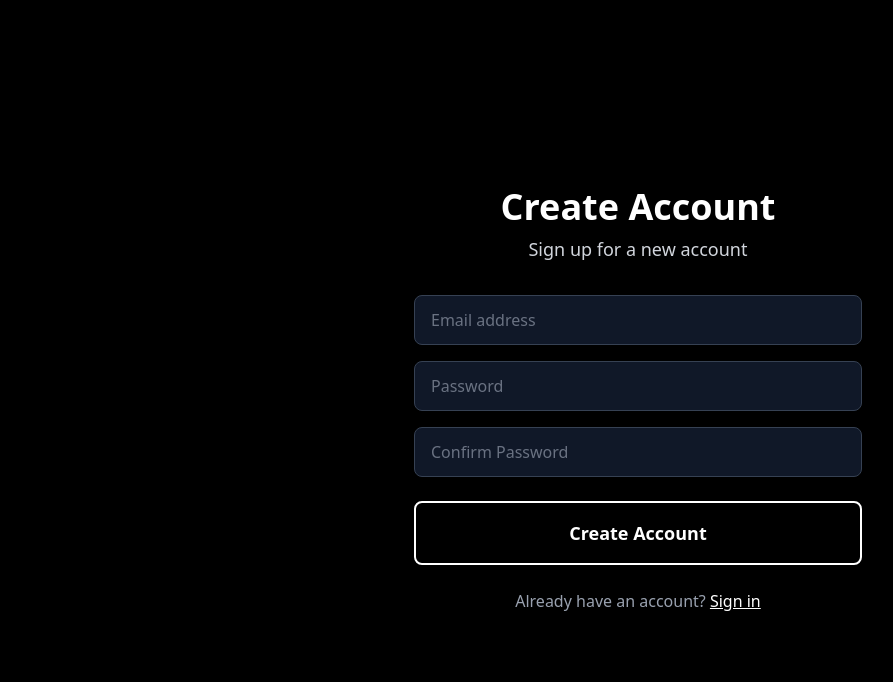
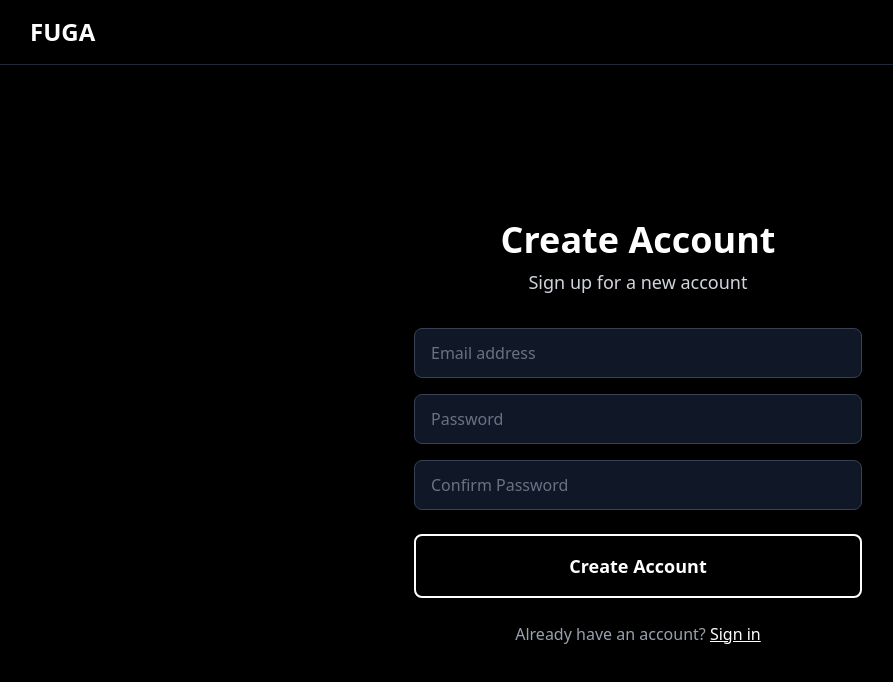
Before and after one commit to javolara1/fuga-landing-ui, a SvelteKit app: page /register in a window 1280 px wide. Shown: the top 682 px of the page, without its empty margins (2-895 px from the left). Built offline with nearby package versions, Linux system fonts and the light colour scheme.

Commit message:
Added reduced header to /login and /register pages

```diff
--- a/memory-bank/activeContext.md
+++ b/memory-bank/activeContext.md
@@ -4,12 +4,19 @@ _This document tracks the current work focus, recent changes, next steps, active
 
 ## Current Work Focus
 
+- Added reduced header to login and register pages for navigation to root page
 - Fixed redirect detection issue in login page server code
 - Updated error handling to properly detect SvelteKit redirects
 - Testing the multilingual functionality with consistent server-client rendering
 - Maintaining existing authentication system for registered users
 
 ## Recent Changes
+
+- **Reduced Header for Auth Pages**: Added simplified header to login and register pages:
+  - Created `ReducedHeader.svelte` component with only the main title
+  - Updated login page to include the reduced header with navigation to root
+  - Updated register page to include the reduced header with navigation to root
+  - Added proper spacing (`pt-16`) to account for the sticky header
 
 - **Login Redirect Fix**: Fixed redirect detection issue in login page server code:
   - Updated error handling to properly detect SvelteKit redirects
--- /dev/null
+++ b/src/lib/components/ReducedHeader.svelte
@@ -0,0 +1,14 @@
+<script lang="ts">
+	import { goto } from '$app/navigation';
+</script>
+
+<header class="sticky top-0 z-50 border-b border-gray-800 bg-black">
+	<div class="mx-auto max-w-7xl px-4 sm:px-6 lg:px-8">
+		<div class="flex items-center justify-between py-4">
+			<!-- Logo -->
+			<div class="flex-shrink-0">
+				<h1 class="cursor-pointer text-2xl font-bold text-white" onclick={() => goto('/')}>FUGA</h1>
+			</div>
+		</div>
+	</div>
+</header>
--- a/src/routes/login/+page.svelte
+++ b/src/routes/login/+page.svelte
@@ -1,12 +1,16 @@
 <script lang="ts">
 	import { t } from '$lib/i18n';
 	import { enhance } from '$app/forms';
+	import ReducedHeader from '$lib/components/ReducedHeader.svelte';
 	const { form } = $props();
 
 	let isSubmitting = $state(false);
 </script>
 
-<div class="flex min-h-screen items-center justify-center bg-black px-4 text-white">
+<div class=" flex min-h-screen flex-col bg-black text-white">
+	<ReducedHeader />
+
+	<div class="flex flex-1 items-center justify-center px-4 py-8">
 		<div class="w-full max-w-md space-y-8">
 			<div class="text-center">
 				<h1 class="mb-2 text-4xl font-bold">{$t('auth.welcomeBack')}</h1>
@@ -126,6 +130,7 @@
 			</form>
 		</div>
 	</div>
+</div>
 
 <style>
 	:global(body) {
--- a/src/routes/register/+page.svelte
+++ b/src/routes/register/+page.svelte
@@ -1,12 +1,16 @@
 <script lang="ts">
 	import { t } from '$lib/i18n';
 	import { enhance } from '$app/forms';
+	import ReducedHeader from '$lib/components/ReducedHeader.svelte';
 	const { form } = $props();
 
 	let isSubmitting = $state(false);
 </script>
 
-<div class="flex min-h-screen items-center justify-center bg-black px-4 text-white">
+<div class="flex min-h-screen flex-col bg-black text-white">
+	<ReducedHeader />
+
+	<div class="flex flex-1 items-center justify-center px-4 py-8">
 		<div class="w-full max-w-md space-y-8">
 			<div class="text-center">
 				<h1 class="mb-2 text-4xl font-bold">{$t('auth.createAccount')}</h1>
@@ -162,6 +166,7 @@
 			</form>
 		</div>
 	</div>
+</div>
 
 <style>
 	:global(body) {
```
Lines whose indentation alone changed are shown as unchanged.
